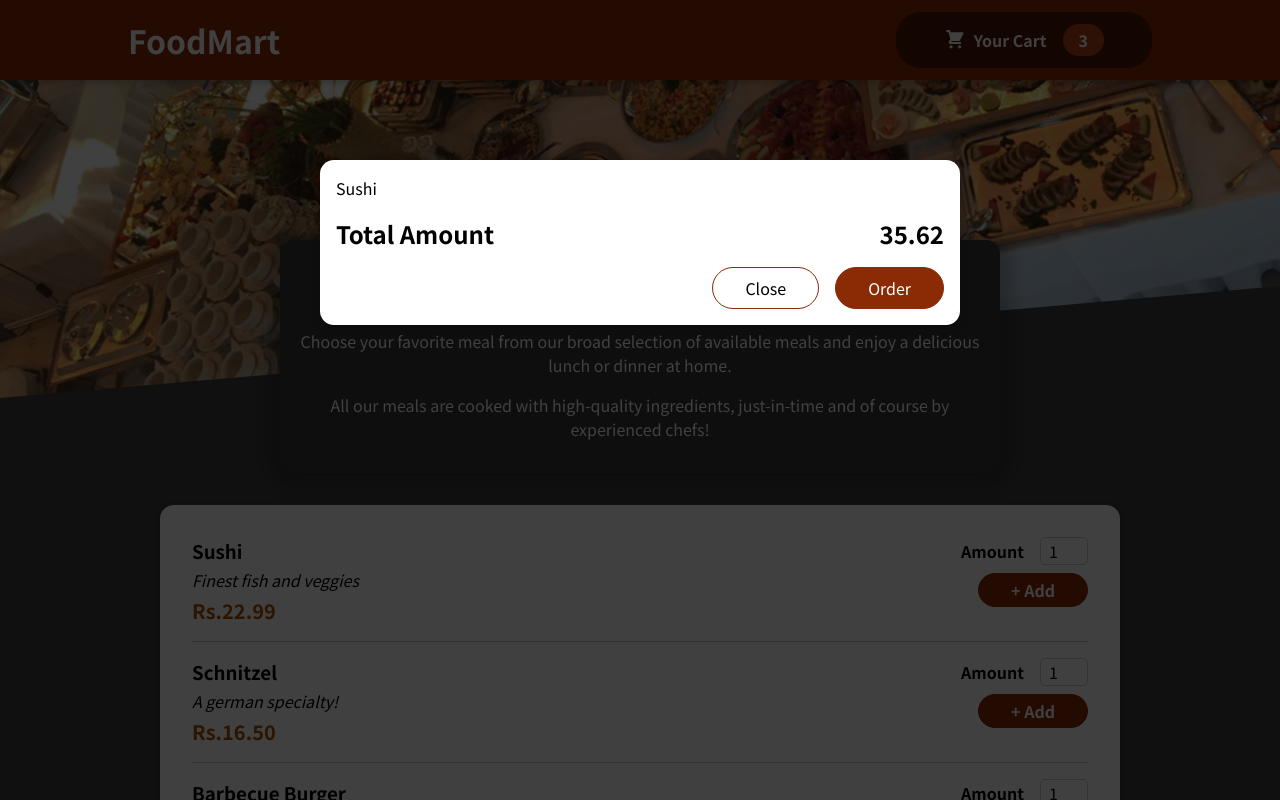
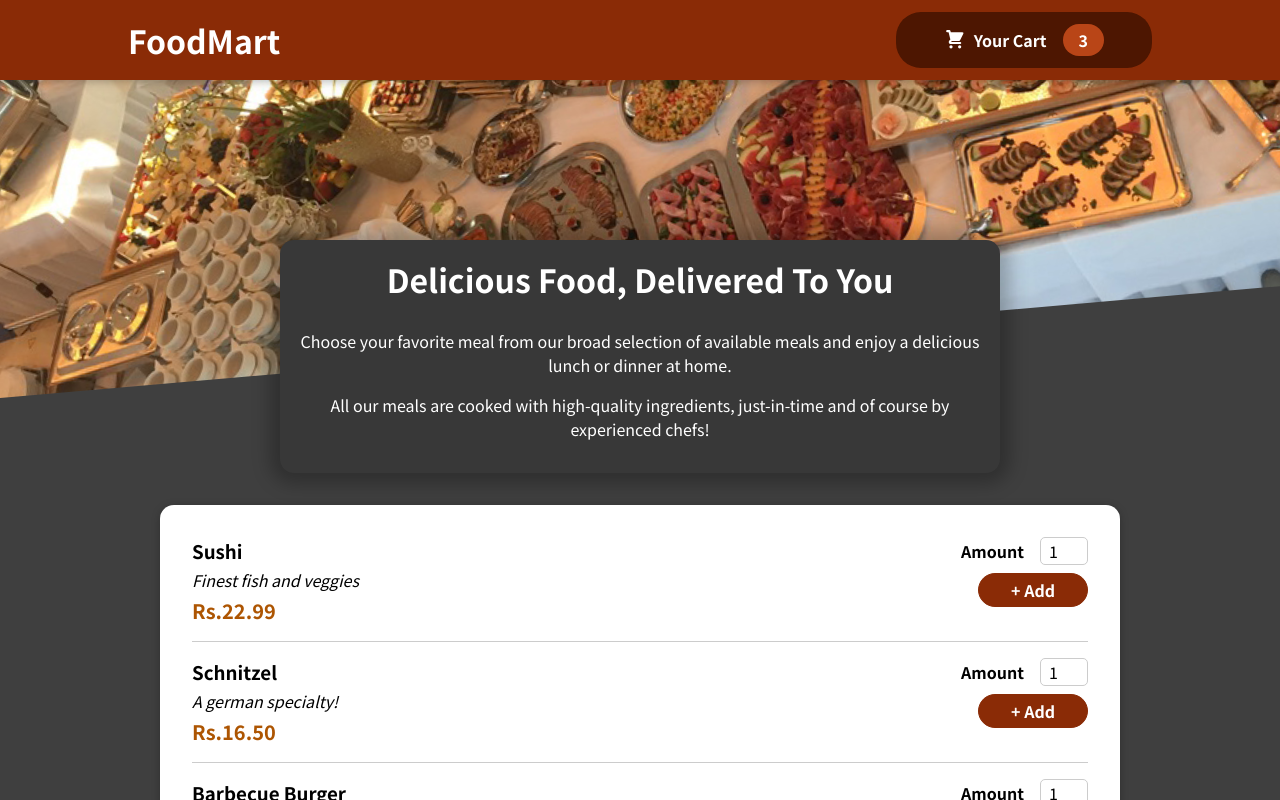
Before and after one commit to BiswasAri10/Food-Order-app-with-React-JS, a React (Create React App) app: page / in a window 1280 px wide. Shown: the top 800 px of the page. Built offline with nearby package versions, Linux system fonts and the light colour scheme.

Commit message:
Cart open and close functionality added

```diff
--- a/src/App.js
+++ b/src/App.js
@@ -1,13 +1,22 @@
-import React, { Fragment } from "react";
+import React, { Fragment, useState } from "react";
 import Header from "./components/Layout/Header";
 import Meals from "./components/Meals/Meals";
 import Cart from "./components/Cart/Cart";
 
 function App() {
+  const [cartIsShown, setCartIsShown] = useState(false);
+
+  const showCartHandler = () => {
+    setCartIsShown(true);
+  };
+
+  const hideCartHandler = () => {
+    setCartIsShown(false);
+  };
   return (
     <Fragment>
-      <Cart></Cart>
-      <Header></Header>
+      {cartIsShown && <Cart onClose={hideCartHandler}></Cart>}
+      <Header onShowCart={showCartHandler}></Header>
       <main>
         <Meals></Meals>
       </main>
--- a/src/components/Cart/Cart.js
+++ b/src/components/Cart/Cart.js
@@ -11,14 +11,16 @@
     </ul>
   );
   return (
-    <Modal>
+    <Modal onClose={props.onClose}>
       {cartItems}
       <div className={classes.total}>
         <span>Total Amount</span>
         <span>35.62</span>
       </div>
       <div className={classes.actions}>
-        <button classname={classes["button-alt"]}>Close</button>
+        <button classname={classes["button-alt"]} onClick={props.onClose}>
+          Close
+        </button>
         <button className={classes.button}>Order</button>
       </div>
     </Modal>
--- a/src/components/Layout/Header.js
+++ b/src/components/Layout/Header.js
@@ -9,7 +9,7 @@
     <Fragment>
       <header className={classes.header}>
         <h1>FoodMart</h1>
-        <HeaderCartButton></HeaderCartButton>
+        <HeaderCartButton onClick={props.onShowCart}></HeaderCartButton>
       </header>
       <div className={classes['main-image']}>
         <img src={mealsImage} alt="A table full of delicious foods"></img>
--- a/src/components/Layout/HeaderCartButton.js
+++ b/src/components/Layout/HeaderCartButton.js
@@ -5,7 +5,7 @@
 
 const HeaderCartButton = (props) => {
   return (
-    <button className={classes.button}>
+    <button className={classes.button} onClick={props.onClick}>
       <span className={classes.icon}>
         <CartIcon></CartIcon>
       </span>
--- a/src/components/UI/Modal.js
+++ b/src/components/UI/Modal.js
@@ -3,7 +3,7 @@
 import classes from "./Modal.module.css";
 
 const Backdrop = (props) => {
-  return <div className={classes.backdrop}></div>;
+  return <div className={classes.backdrop} onClick={props.onClose}></div>;
 };
 
 const ModalOverlay = (props) => {
@@ -19,7 +19,7 @@
 const Modal = (props) => {
   return (
     <Fragment>
-      {ReactDOM.createPortal(<Backdrop></Backdrop>, portalElement)}
+      {ReactDOM.createPortal(<Backdrop onClose={props.onClose}></Backdrop>, portalElement)}
       {ReactDOM.createPortal(
         <ModalOverlay>{props.children}</ModalOverlay>,
         portalElement
```
